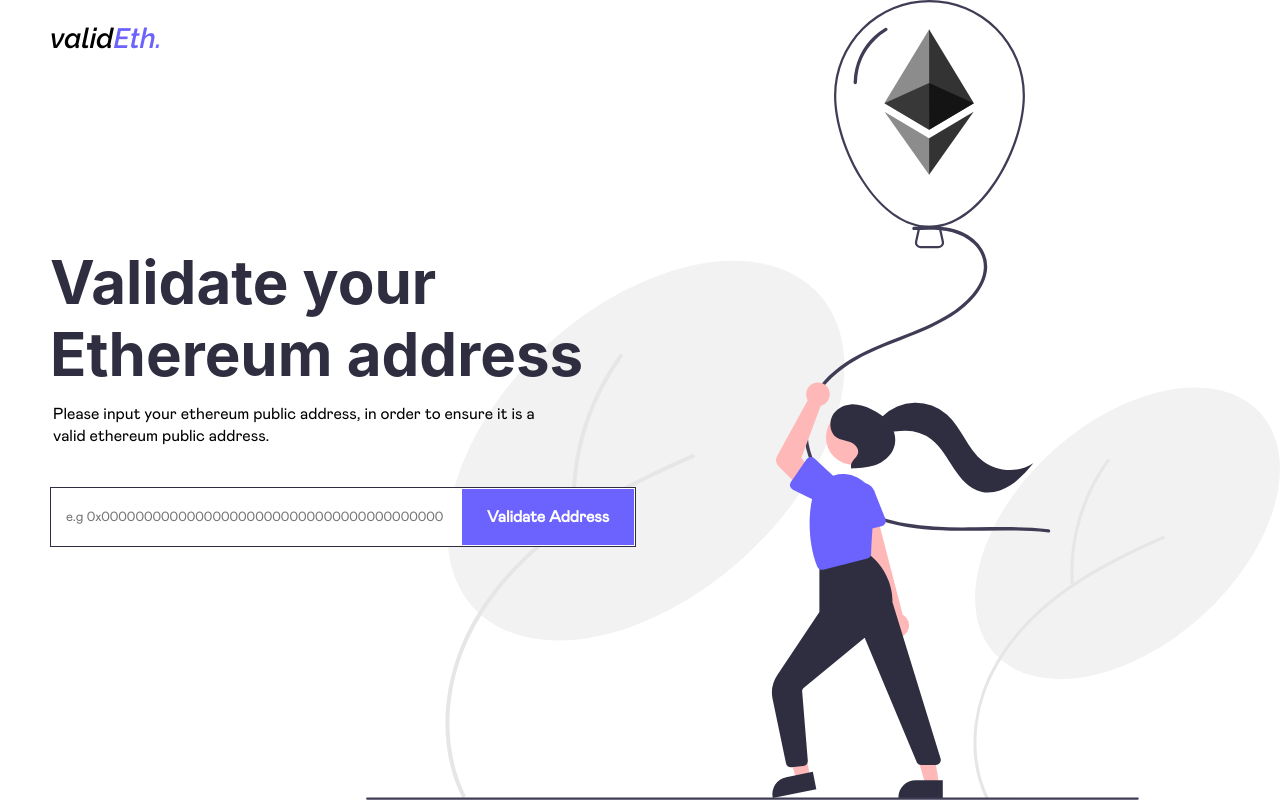
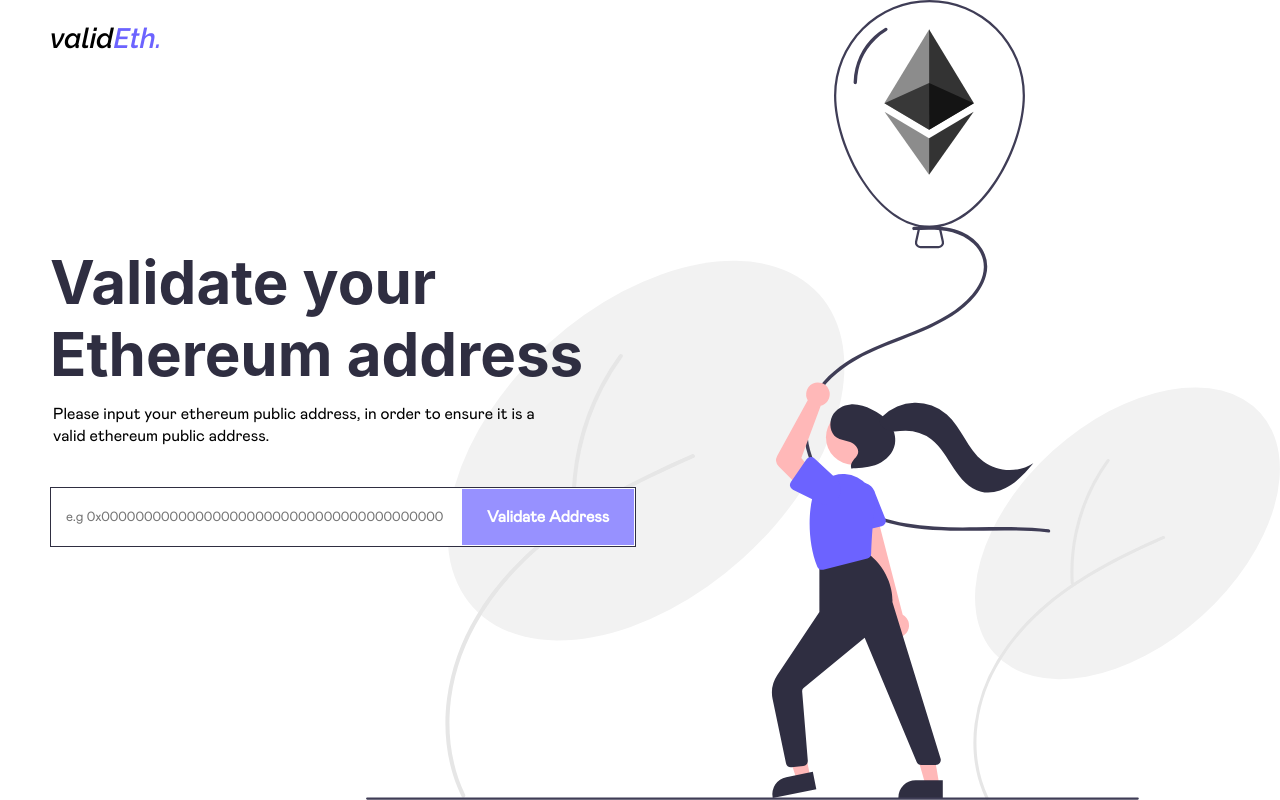
Before and after one commit to Xand6r/eth-validator-frontend, a React (Create React App) app: page / in a window 1280 px wide. Built offline with nearby package versions, Linux system fonts and the light colour scheme.

Commit message:
integrate endpoints from api

```diff
--- a/src/components/searchComponent/constants.js
+++ b/src/components/searchComponent/constants.js
@@ -1,4 +1,5 @@
 export default {
   ETH_ZERO_ADDRESS: '0x0000000000000000000000000000000000000000',
-  BUTTON_CTA: 'Validate Address'
+  BUTTON_CTA: 'Validate Address',
+  TIMEOUT_DURATION: 6000
 };
--- a/src/components/searchComponent/index.jsx
+++ b/src/components/searchComponent/index.jsx
@@ -11,7 +11,7 @@ import constants from './constants';
 import './styles.scss';
 export default function SearchComponent() {
   const [searchKey, setSearchKey] = useState('');
-  const [verificationSuccess] = useState(null);
+  const [verificationSuccess, setVerificationSuccess] = useState(null);
   const [loading, setLoading] = useState(false);
 
   /**
@@ -25,17 +25,28 @@ export default function SearchComponent() {
     })
       .then((res) => {
         const { value } = res?.data || {};
-        if (!value) return toast.error('The address passed in is an incorrect ethereum address.');
-        setSearchKey('');
+        if (!value) {
+          // if its an invalid address
+          setVerificationSuccess(false); //set the highlight to error
+          return toast.error('The address passed in is a correct ethereum address.');
+        }
+        // otherwise of successfull
+        setSearchKey(''); //clear search bar
+        setVerificationSuccess(true); //set success highlight
         toast.success('The address passed is an incorrect ethereum address');
       })
       .catch((err) => {
         toast.error(err.message);
       })
       .finally(() => {
-        setLoading(false);
+        setLoading(false); //clear loader
+        // make the success or error highlight go away after time elapses
+        setTimeout(() => {
+          setVerificationSuccess(null);
+        }, constants.TIMEOUT_DURATION);
       });
   };
+  const isButtonDisabled = loading || !searchKey.length;
 
   return (
     <div className="search__component">
@@ -49,7 +60,10 @@ export default function SearchComponent() {
           disabled={loading}
         />
       </aside>
-      <button onClick={validateAddress} disabled={loading} data-success={verificationSuccess}>
+      <button
+        onClick={validateAddress}
+        disabled={isButtonDisabled}
+        data-success={verificationSuccess}>
         {loading ? (
           <>
             Validating <Loader />
```
